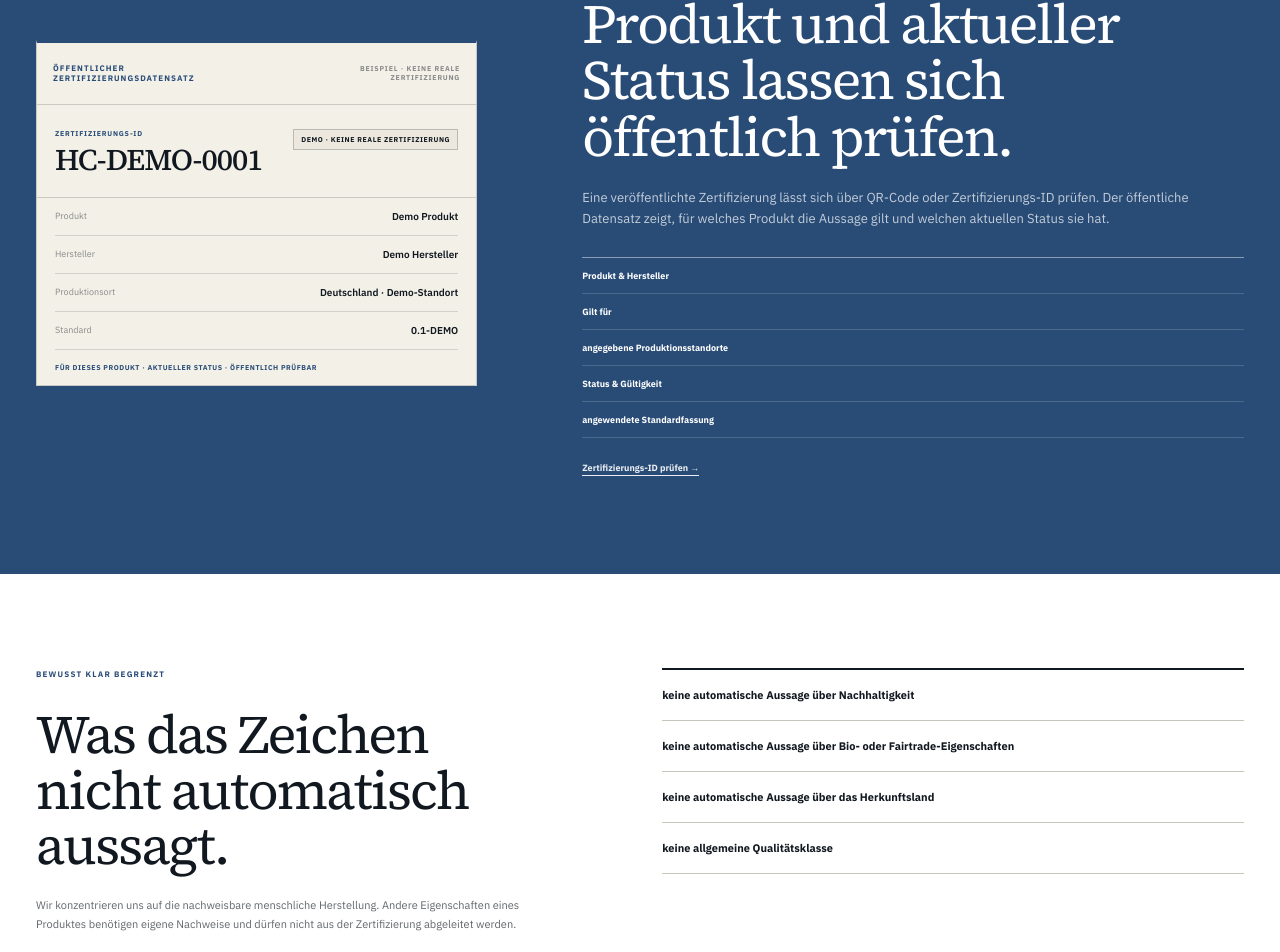
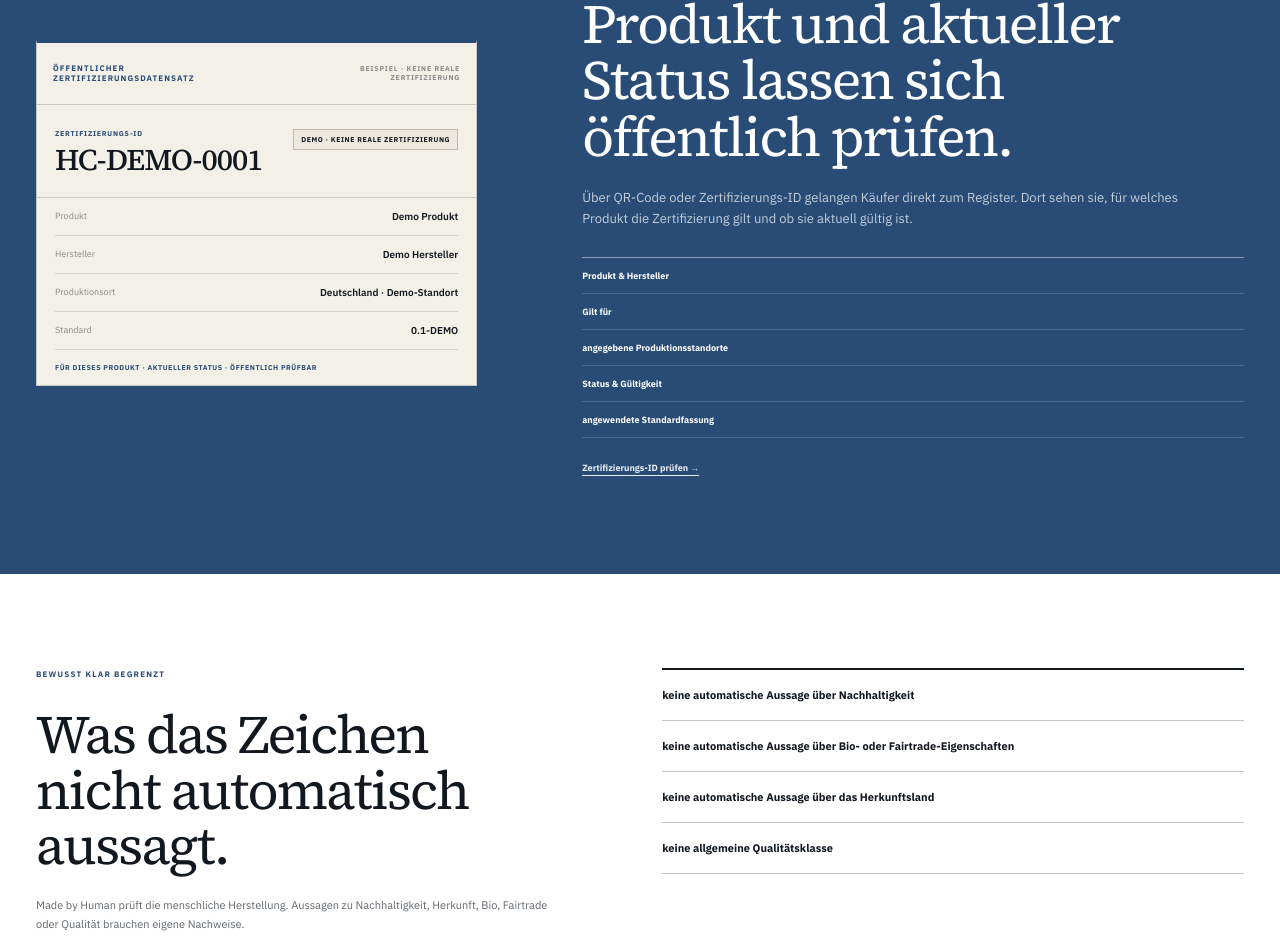
Before and after one commit to dennis-glaser-coder/human-certification-web, a Next.js app: page /fuer-kaeufer in a window 1280 px wide. Shown: the part 1429-2381 px from the top of the page. Built offline with nearby package versions, Linux system fonts and the light colour scheme.

Commit message:
Remove final buyer-page certification language

```diff
--- a/src/app/fuer-kaeufer/page.js
+++ b/src/app/fuer-kaeufer/page.js
@@ -111,8 +111,8 @@ export default function BuyerPage() {
             <p className="premiumSectionLabel premiumSectionLabelLight">QR & ZERTIFIZIERUNGS-ID</p>
             <h2>Produkt und aktueller Status lassen sich öffentlich prüfen.</h2>
             <p>
-              Eine veröffentlichte Zertifizierung lässt sich über QR-Code oder Zertifizierungs-ID prüfen.
-              Der öffentliche Datensatz zeigt, für welches Produkt die Aussage gilt und welchen aktuellen Status sie hat.
+              Über QR-Code oder Zertifizierungs-ID gelangen Käufer direkt zum Register.
+              Dort sehen sie, für welches Produkt die Zertifizierung gilt und ob sie aktuell gültig ist.
             </p>
             <div className="buyerVerifyChecks">
               <span>Produkt & Hersteller</span>
@@ -132,8 +132,8 @@ export default function BuyerPage() {
             <p className="premiumSectionLabel">BEWUSST KLAR BEGRENZT</p>
             <h2>Was das Zeichen nicht automatisch aussagt.</h2>
             <p>
-              Wir konzentrieren uns auf die nachweisbare menschliche Herstellung. Andere Eigenschaften eines Produktes
-              benötigen eigene Nachweise und dürfen nicht aus der Zertifizierung abgeleitet werden.
+              Made by Human prüft die menschliche Herstellung.
+              Aussagen zu Nachhaltigkeit, Herkunft, Bio, Fairtrade oder Qualität brauchen eigene Nachweise.
             </p>
           </div>
           <div className="buyerBoundaryList">
```
